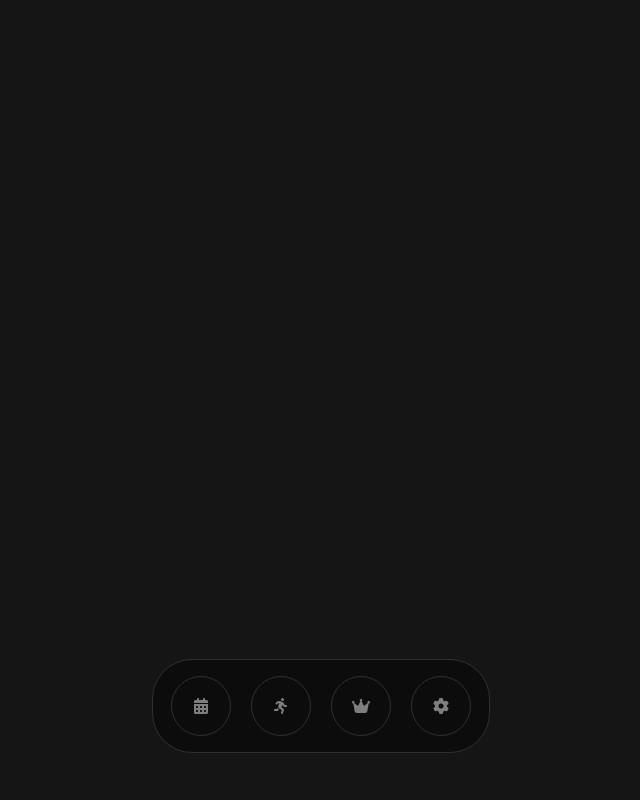
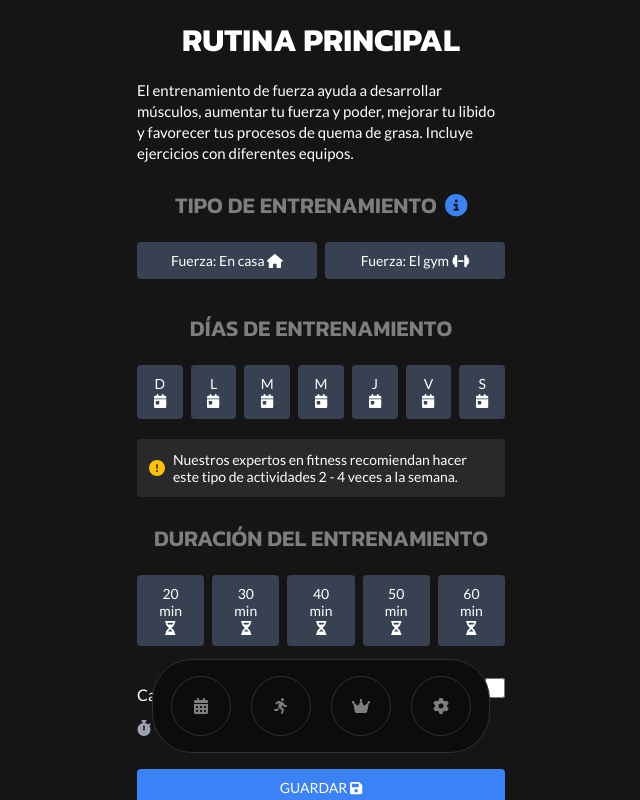
Before and after one commit to 219WD/smarttrainer-front, a React (Vite) app: page /rutina in a window 1280 px wide. Before the commit this address had no page. Shown: the whole page, without its empty margins (319-959 px from the left). Built offline with nearby package versions, Linux system fonts and the light colour scheme.

Commit message:
agregue la pantalla de rutina de usuario

```diff
--- a/src/App.jsx
+++ b/src/App.jsx
@@ -9,6 +9,7 @@ import Premium from './pages/Premium.jsx'
 import Ajustes from './pages/Ajustes.jsx'
 import Navbar from './components/Navbar.jsx';
 import Form from './pages/Form.jsx'
+import Rutina from './pages/Rutina.jsx'
 
 const HomeScreen = lazy(() => import('./pages/HomeScreen'));
 
@@ -44,6 +45,7 @@ function App() {
           <Route path="/premium" element={<Premium />} />
           <Route path="/ajustes" element={<Ajustes />} />
           <Route path="/form" element={<Form />} />
+          <Route path="/rutina" element={<Rutina />} />
         </Routes>
       </Suspense>
     </BrowserRouter>
--- /dev/null
+++ b/src/pages/Rutina.css
@@ -0,0 +1,107 @@
+.rutinaContainer {
+    background-color: var(--bg-claro);
+    font-family: var(--parrafos);
+    color: white;
+    max-width: 400px;
+    margin: 0 auto;
+    padding: 1rem;
+    height: 100%;
+}
+
+.title {
+    text-align: center;
+    font-family: var(--titulos);
+    font-size: 2rem;
+    font-weight: bold;
+    margin-bottom: 16px;
+}
+
+.description {
+    font-size: 15px;
+    margin-bottom: 24px;
+    line-height: 1.4;
+}
+
+.section {
+    margin-bottom: 24px;
+}
+
+.section-title {
+    font-size: 1.4rem;
+    font-weight: 600;
+    margin-bottom: 12px;
+    display: flex;
+    align-items: center;
+    justify-content: center;
+}
+
+.icon {
+    color: #3b82f6;
+    margin-left: 8px;
+}
+
+.button-group {
+    display: flex;
+    gap: 8px;
+}
+
+.btn {
+    padding: 10px 16px;
+    border-radius: 4px;
+    border: none;
+    font-size: 14px;
+    cursor: pointer;
+    text-align: center;
+}
+
+.btn-primary {
+    background-color: #3b82f6;
+    color: white;
+}
+
+.btn-secondary {
+    background-color: #374151;
+    color: white;
+}
+
+.save-button {
+    width: 100%;
+}
+
+/* Info Box */
+.info-box {
+    background-color: #292929;
+    padding: 12px;
+    border-radius: 4px;
+    display: flex;
+    align-items: center;
+    margin-top: 12px;
+}
+
+.warning-icon {
+    color: #ffc107;
+    margin-right: 8px;
+}
+
+.info-text {
+    font-size: 14px;
+}
+
+/* Switch Group */
+.switch-group {
+    display: flex;
+    justify-content: space-between;
+    align-items: center;
+}
+
+.switch {
+    width: 20px;
+    height: 20px;
+    cursor: pointer;
+}
+
+.hint {
+    font-size: 16px;
+    color: #9ca3af;
+    margin-top: 8px;
+}
--- /dev/null
+++ b/src/pages/Rutina.jsx
@@ -0,0 +1,148 @@
+import React, { useState } from 'react';
+import './Rutina.css';
+import { FontAwesomeIcon } from '@fortawesome/react-fontawesome';
+import {
+    faInfoCircle,
+    faHome,
+    faDumbbell,
+    faCalendarDay,
+    faExclamationCircle,
+    faHourglassHalf,
+    faStopwatch,
+    faSave
+} from '@fortawesome/free-solid-svg-icons';
+
+function RutinaPrincipal() {
+    // Estados para almacenar las selecciones del usuario
+    const [trainingType, setTrainingType] = useState('');
+    const [selectedDays, setSelectedDays] = useState([]);
+    const [trainingDuration, setTrainingDuration] = useState(null);
+    const [warmUp, setWarmUp] = useState(false);
+
+    // Manejar selección de tipo de entrenamiento
+    const handleTrainingType = (type) => {
+        setTrainingType(type);
+    };
+
+    // Manejar selección de días de entrenamiento
+    const toggleDaySelection = (day) => {
+        setSelectedDays((prevDays) =>
+            prevDays.includes(day)
+                ? prevDays.filter((d) => d !== day)
+                : [...prevDays, day]
+        );
+    };
+
+    // Manejar duración del entrenamiento
+    const handleDurationSelection = (duration) => {
+        setTrainingDuration(duration);
+    };
+
+    // Manejar calentamiento
+    const toggleWarmUp = () => {
+        setWarmUp((prev) => !prev);
+    };
+
+    // Guardar datos seleccionados
+    const handleSave = () => {
+        const rutinaData = {
+            trainingType,
+            selectedDays,
+            trainingDuration,
+            warmUp,
+        };
+        console.log('Datos guardados:', rutinaData);
+        alert('Rutina guardada con éxito');
+    };
+
+    return (
+        <div className="container rutinaUser">
+            <div className="rutinaContainer">
+                <h1 className="title">RUTINA PRINCIPAL</h1>
+                <p className="description">
+                    El entrenamiento de fuerza ayuda a desarrollar músculos, aumentar tu fuerza y poder, mejorar tu libido y favorecer tus procesos de quema de grasa. Incluye ejercicios con diferentes equipos.
+                </p>
+
+                <div className="section">
+                    <h2 className="section-title">
+                        TIPO DE ENTRENAMIENTO <FontAwesomeIcon icon={faInfoCircle} className="icon" />
+                    </h2>
+                    <div className="button-group">
+                        <button
+                            className={`btn ${trainingType === 'home' ? 'btn-primary' : 'btn-secondary'}`}
+                            onClick={() => handleTrainingType('home')}
+                        >
+                            Fuerza: En casa <FontAwesomeIcon icon={faHome} />
+                        </button>
+                        <button
+                            className={`btn ${trainingType === 'gym' ? 'btn-primary' : 'btn-secondary'}`}
+                            onClick={() => handleTrainingType('gym')}
+                        >
+                            Fuerza: El gym <FontAwesomeIcon icon={faDumbbell} />
+                        </button>
+                    </div>
+                </div>
+
+                <div className="section">
+                    <h2 className="section-title">DÍAS DE ENTRENAMIENTO</h2>
+                    <div className="button-group">
+                        {['D', 'L', 'M', 'M', 'J', 'V', 'S'].map((day, index) => (
+                            <button
+                                key={index}
+                                className={`btn ${selectedDays.includes(day) ? 'btn-primary' : 'btn-secondary'}`}
+                                onClick={() => toggleDaySelection(day)}
+                            >
+                                {day} <FontAwesomeIcon icon={faCalendarDay} />
+                            </button>
+                        ))}
+                    </div>
+                    <div className="info-box">
+                        <FontAwesomeIcon icon={faExclamationCircle} className="warning-icon" />
+                        <p className="info-text">
+                            Nuestros expertos en fitness recomiendan hacer este tipo de actividades 2 - 4 veces a la semana.
+                        </p>
+                    </div>
+                </div>
+
+                <div className="section">
+                    <h2 className="section-title">DURACIÓN DEL ENTRENAMIENTO</h2>
+                    <div className="button-group">
+                        {[20, 30, 40, 50, 60].map((time, index) => (
+                            <button
+                                key={index}
+                                className={`btn ${trainingDuration === time ? 'btn-primary' : 'btn-secondary'}`}
+                                onClick={() => handleDurationSelection(time)}
+                            >
+                                {time} min <FontAwesomeIcon icon={faHourglassHalf} />
+                            </button>
+                        ))}
+                    </div>
+                </div>
+
+                <div className="section">
+                    <div className="switch-group">
+                        <span>Calentamiento</span>
+                        <label>
+                            <input
+                                type="checkbox"
+                                className="switch"
+                                checked={warmUp}
+                                onChange={toggleWarmUp}
+                            />
+                        </label>
+                    </div>
+                    <p className="hint">
+                        <FontAwesomeIcon icon={faStopwatch} /> +3-5 minutos antes del entrenamiento
+                    </p>
+                </div>
+
+                <button className="btn btn-primary save-button" onClick={handleSave}>
+                    GUARDAR <FontAwesomeIcon icon={faSave} />
+                </button>
+            </div>
+
+        </div>
+    );
+}
+
+export default RutinaPrincipal;
```
